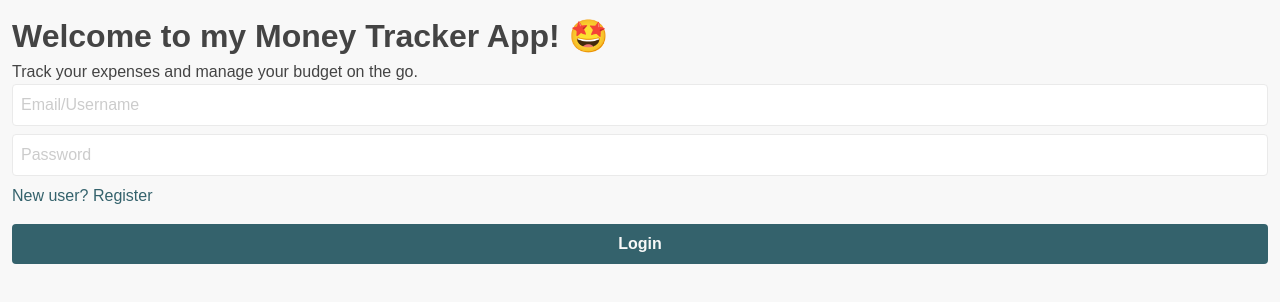
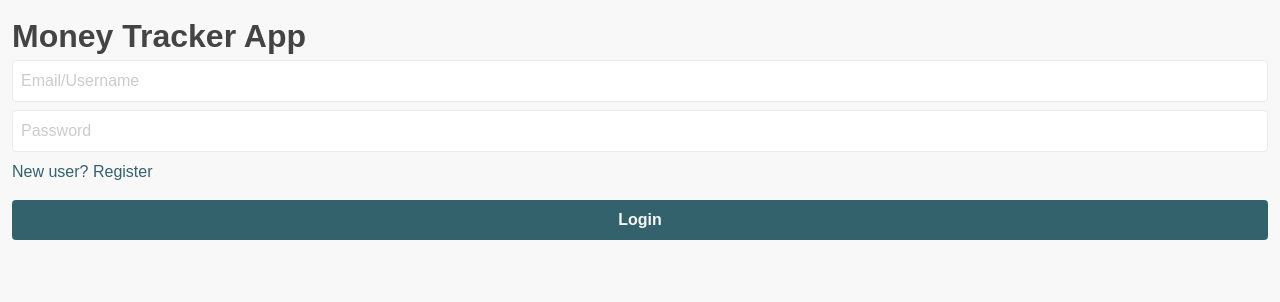
Before and after one commit to kNoCoding/MERN-Budget-Tracker, a React (Vite) app in the folder client/: page / in a window 1280 px wide. Shown: the top 302 px of the page. Built offline with nearby package versions, Linux system fonts and the light colour scheme.

Commit message:
Minor change

```diff
--- a/client/src/pages/Home.jsx
+++ b/client/src/pages/Home.jsx
@@ -4,10 +4,7 @@ function Home() {
     return (
         <div className="main-layout">
 
-            <h1>Welcome to my Money Tracker App! 🤩</h1>
-            <p>Track your expenses and manage your budget on the go.</p>
-
-
+            <h1>Money Tracker App</h1>
             <AuthForm />
         </div>
     )
```
